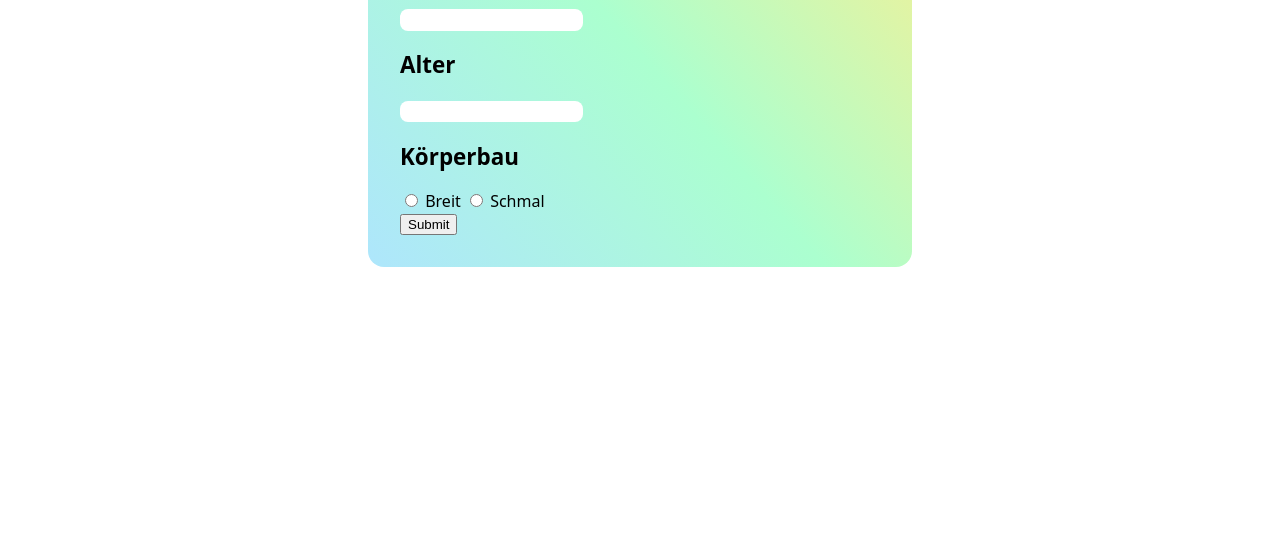
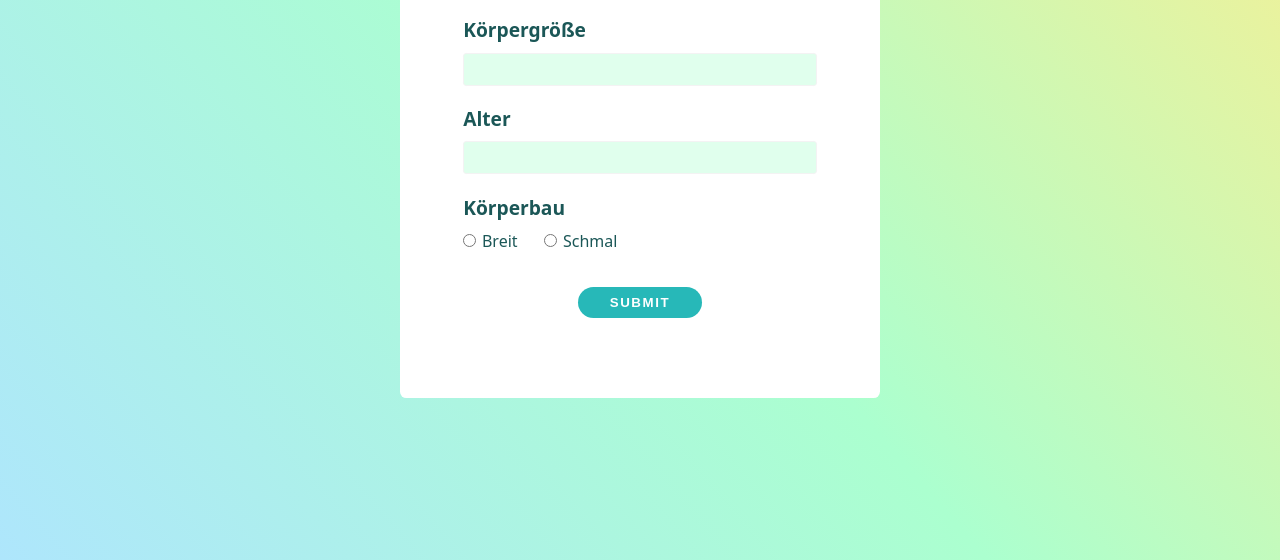
Before and after one commit to riyaueng/Project_Idealgewichtsrechner, a website built with Vite: page index.html in a window 1280 px wide. Shown: the part 240-800 px from the top of the page. Built offline with nearby package versions, Linux system fonts and the light colour scheme.

Commit message:
css_styling_complete

```diff
--- a/src/style.css
+++ b/src/style.css
@@ -1,14 +1,14 @@
+* {
+  box-sizing: border-box;
+  margin: 0;
+  padding: 0;
+}
+
 :root {
   font-family: system-ui, Avenir, Helvetica, Arial, sans-serif;
   font-size: 1rem;
-}
-
-form {
-  width: 30rem;
-  margin: 5rem auto;
-  padding: 2rem;
-  border: none;
-  border-radius: 1rem;
+  height: 100vh;
+  width: 100vw;
   background: #aee6fc;
   background: linear-gradient(
     49deg,
@@ -18,17 +18,76 @@ form {
   );
 }
 
+form {
+  width: 30rem;
+  margin: 8rem auto;
+  padding: 2rem;
+  border: none;
+  border-radius: 0.4rem;
+  background-color: white;
+  display: flex;
+  flex-direction: column;
+  align-items: center;
+  color: #1b5757;
+}
+
 h1 {
-  font-size: 2rem;
+  font-size: 2.2rem;
+  color: #27b8b8;
+  margin-top: 1rem;
+  margin-bottom: 2rem;
 }
 
 h2 {
-  font-size: 1.4rem;
+  font-size: 1.2rem;
+  margin-bottom: 0.6rem;
+}
+
+.age-container,
+.height-container,
+.body-container {
+  width: 85%;
+  margin-bottom: 1.2rem;
 }
 
 #height-input,
 #age-input {
+  border: 1px solid #f3f3f3;
+  border-radius: 0.2rem;
+  background-color: #e0ffed;
+  padding: 0.5rem;
+  width: 100%;
+}
+
+button {
+  background-color: #27b8b8;
+  color: white;
   border: none;
-  border-radius: 0.5rem;
-  padding: 0.2rem;
+  border-radius: 5rem;
+  padding: 0.5rem;
+  width: 30%;
+  text-transform: uppercase;
+  letter-spacing: 0.1rem;
+  font-weight: bold;
+  margin: 1rem;
 }
+
+button:active {
+  background-color: #0c6363;
+}
+
+.body-container h2 {
+  margin-bottom: 0.6rem;
+}
+
+.body-container label {
+  margin-right: 1.4rem;
+}
+
+.body-container input {
+  margin-right: 0.1rem;
+}
+
+.output-container {
+  margin: 1rem;
+}
```
